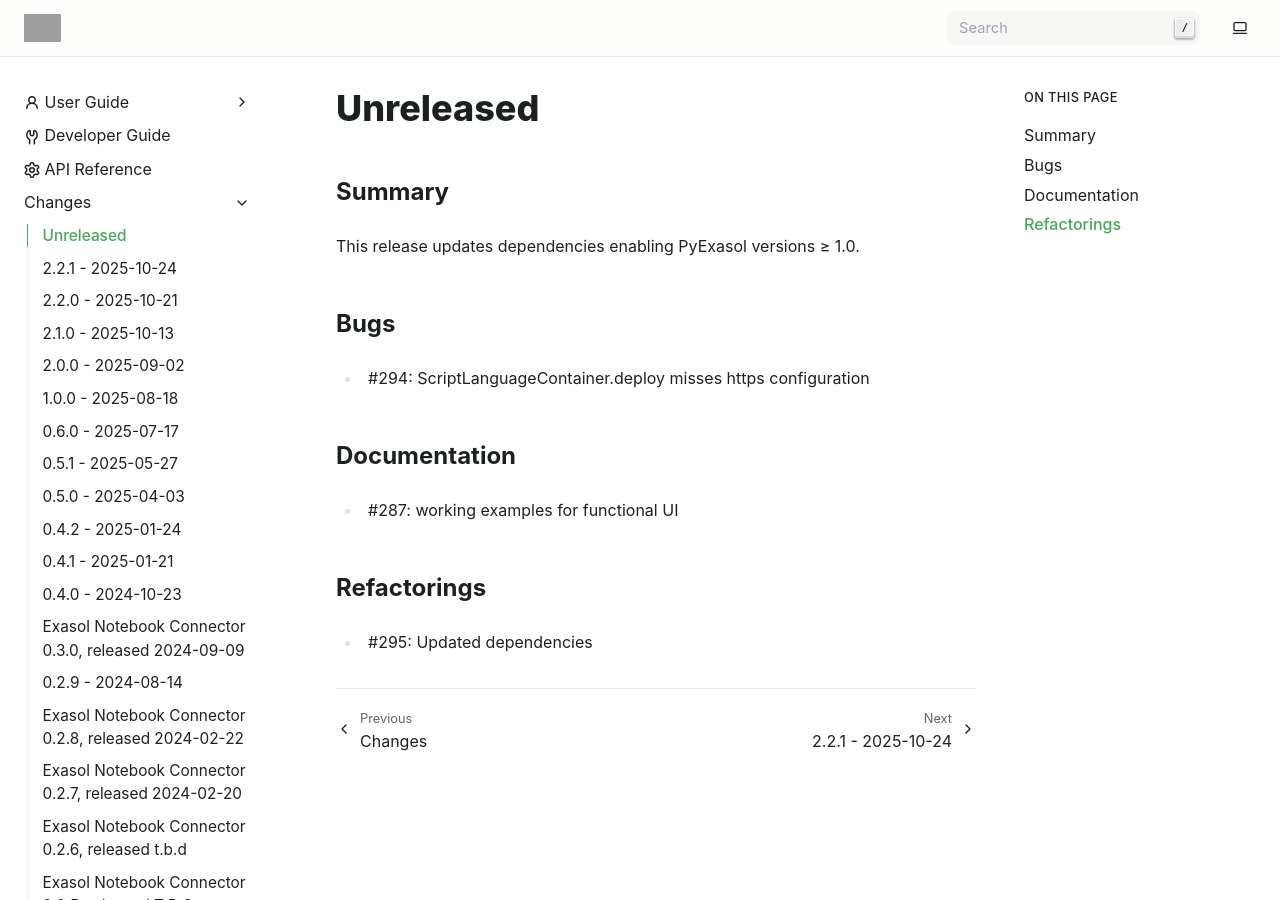
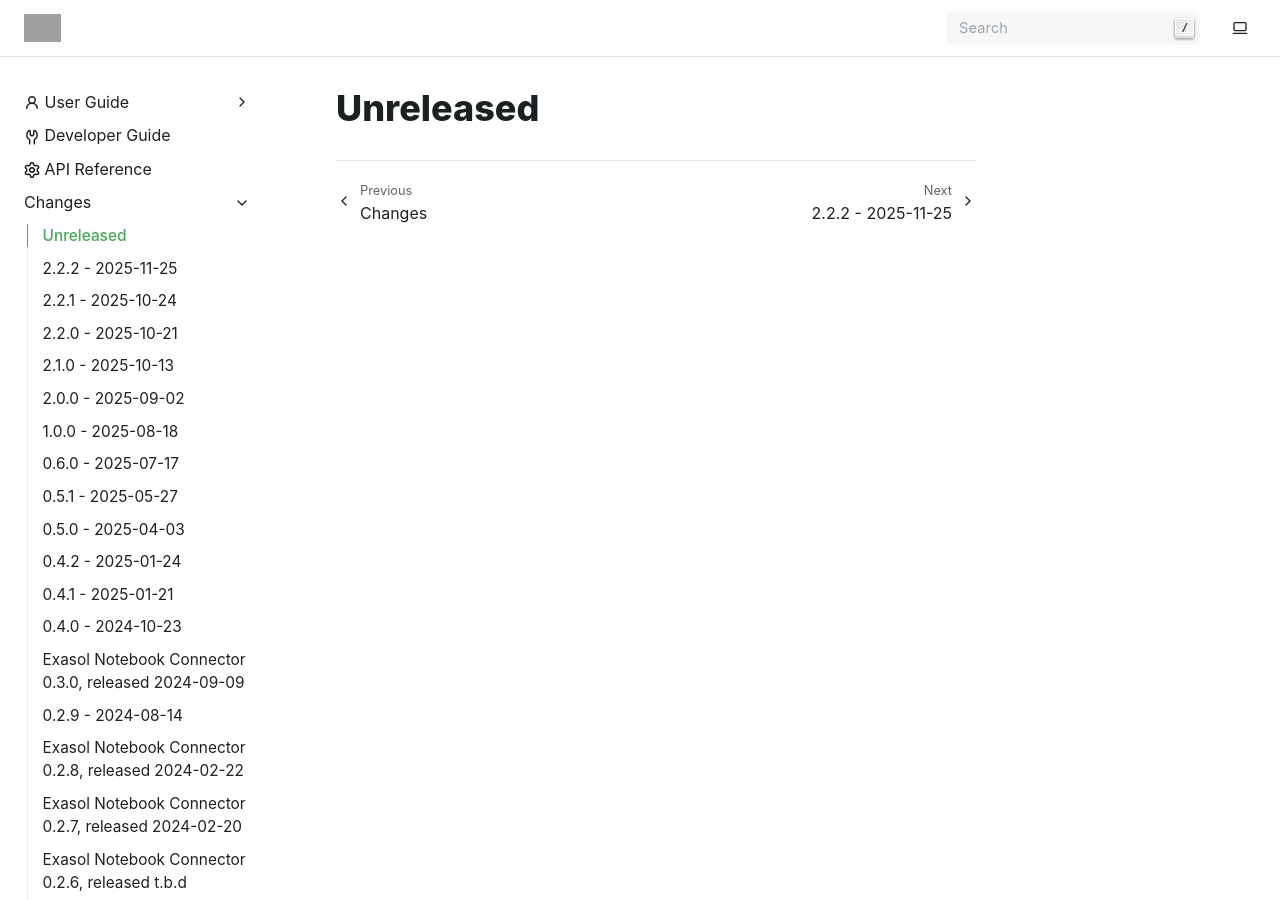
Before and after one commit to exasol/notebook-connector, a Sphinx documentation site: the page built from doc/changes/unreleased.md, in a window 1280 px wide and 900 px high. Built offline with Sphinx 7.4.7, drawn with Linux system fonts in a browser that asks for light colours; grey boxes are pictures that could not be loaded.

Commit message:
#299: Update TE -> 3.0.0 (#300)
fixes #299
fixes #303

---------

Co-authored-by: Thomas Ubensee <34603111+tomuben@users.noreply.github.com>
Co-authored-by: Christoph Kuhnke <github@kuhnke.net>

```diff
--- a/doc/changes/unreleased.md
+++ b/doc/changes/unreleased.md
@@ -1,17 +1 @@
 # Unreleased
-
-## Summary
-
-This release updates dependencies enabling PyExasol versions ≥ 1.0.
-
-## Bugs
-
- *  #294: ScriptLanguageContainer.deploy misses https configuration
-
-## Documentation
-
-* #287: working examples for functional UI
-
-## Refactorings
-
-* #295: Updated dependencies
--- a/pyproject.toml
+++ b/pyproject.toml
@@ -1,6 +1,6 @@
 [project]
 name = "exasol-notebook-connector"
-version = "2.2.1"
+version = "2.2.2"
 requires-python = ">=3.10,<3.13"
 description = "Components, tools, APIs, and configurations in order to connect Jupyter notebooks to Exasol and various other systems."
 packages = [{ include = "exasol" }, ]
@@ -40,7 +40,7 @@
 ]
 ibis = [ "ibis-framework [exasol] (>=11, <12)" ]
 transformers = [
-  "exasol-transformers-extension (>=2.2.1, <3)",
+  "exasol-transformers-extension (>=3.0.0, <4)",
   "yaspin (>=3.1.0, <4)",
 ]
 text-ai = [ "exasol-text-ai-extension (>=0.1.0, <2.0.0)" ]
--- a/version.py
+++ b/version.py
@@ -10,6 +10,6 @@
 
 MAJOR = 2
 MINOR = 2
-PATCH = 1
+PATCH = 2
 VERSION = f"{MAJOR}.{MINOR}.{PATCH}"
 __version__ = VERSION
```
Also changed, not shown: doc/changes/changelog.md (+2 -0 lines), doc/changes/changes_2.2.2.md (added, +40 -0 lines), 4 other files.
